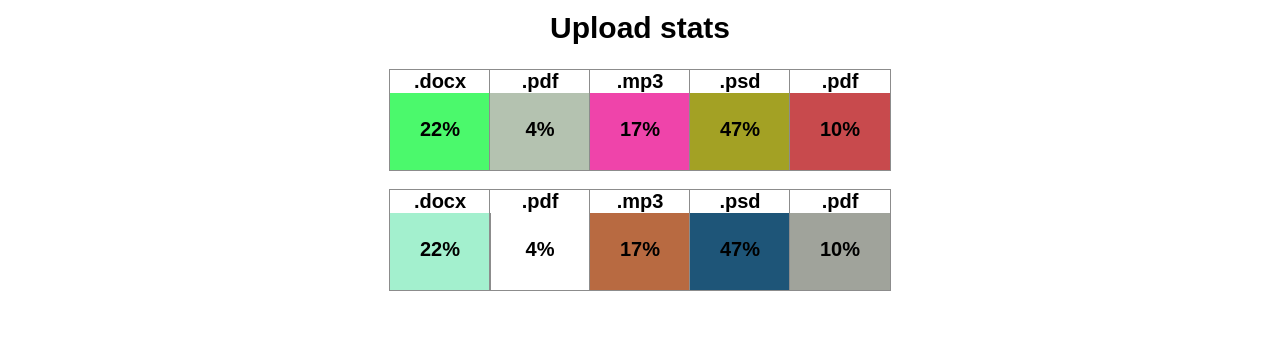
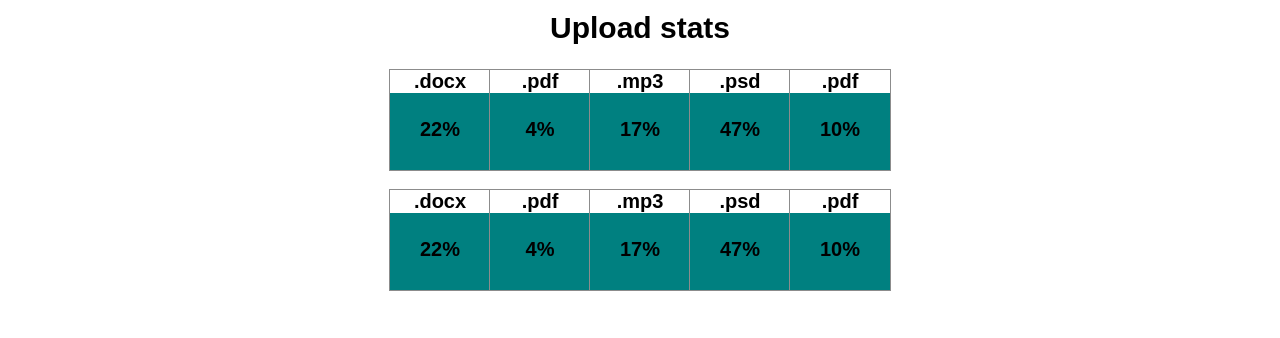
Before and after one commit to Atyoma/goit-react-hw-01-components, a React (Create React App) app: page / in a window 1280 px wide. Shown: the part 434-772 px from the top of the page. Built offline with nearby package versions, Linux system fonts and the light colour scheme; grey boxes are pictures that could not be loaded.

Commit message:
remove randomColor

```diff
--- a/src/components/Statistics/statistics.js
+++ b/src/components/Statistics/statistics.js
@@ -13,7 +13,7 @@ export default function Statistics({ stats, title }) {
         {stats.map(stat => (
           <li
             className={s.item}
-            style={{ backgroundColor: getRandomHexColor() }}
+            style={{ backgroundColor: 'teal' }}
             key={stat.id}
           >
             <StatisticCard label={stat.label} percentage={stat.percentage} />
@@ -35,9 +35,9 @@ Statistics.propTypes = {
   ),
 };
 
-function getRandomHexColor() {
-  `#${Math.floor(Math.random() * 16777215).toString(16)}`;
-  return `#${Math.floor(Math.random() * 16777215).toString(16)}`;
-}
+// function getRandomHexColor() {
+//   `#${Math.floor(Math.random() * 16777215).toString(16)}`;
+//   return `#${Math.floor(Math.random() * 16777215).toString(16)}`;
+// }
 
 // console.log(`#${Math.floor(Math.random() * 16777215).toString(16)}`);
```
